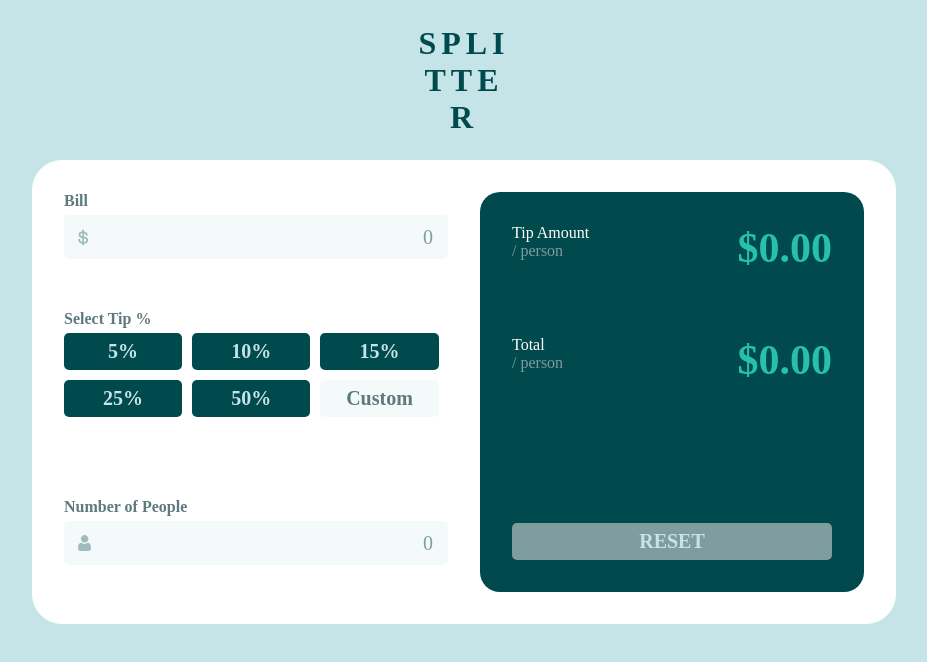
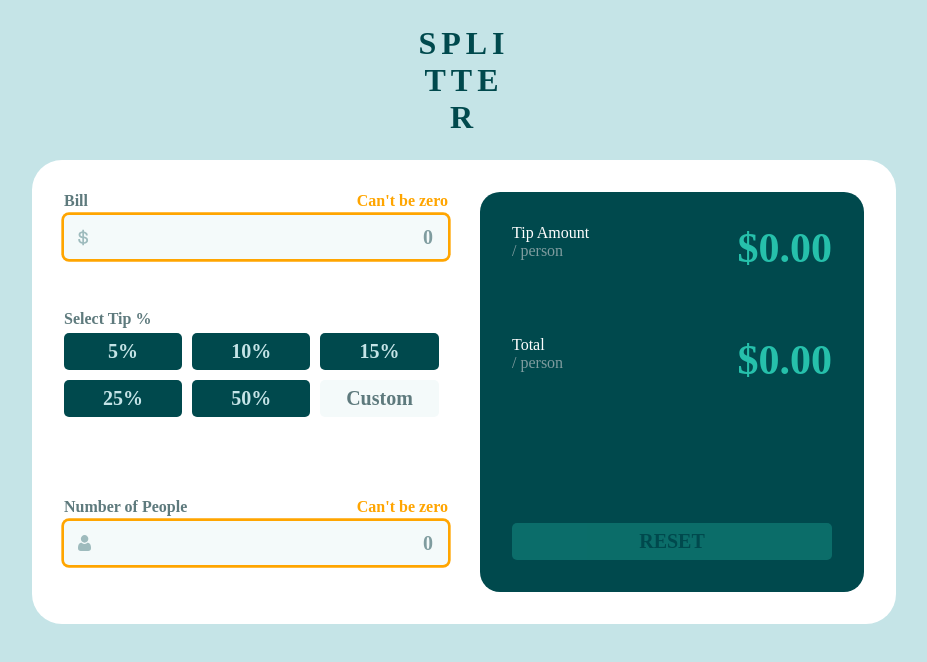
Before and after one commit to emmi/fem-tip-calculator, a React (Create React App) app in the folder my-app/: page / in a window 1280 px wide. Shown: the top 662 px of the page, without its empty margins (176-1103 px from the left). Built offline with nearby package versions, Linux system fonts and the light colour scheme.

Commit message:
move input fields to separate component and show error messages

```diff
--- a/my-app/src/App.css
+++ b/my-app/src/App.css
@@ -6,6 +6,12 @@
   --secondary-cyan-4: hsl(185, 41%, 84%);
   --secondary-cyan-5: hsl(189, 41%, 97%);
   --white: hsl(0, 0%, 100%);
+
+  --basic-font: "Space Mono";
+}
+
+* {
+  font-family: var(--basic-font);
 }
 
 html {
@@ -15,7 +21,6 @@ html {
 
 body {
   box-sizing: border-box;
-  font-family: "Space Mono";
   margin: 0;
   display: block;
   width: 100vw;
@@ -24,7 +29,6 @@ body {
 
 .App {
   text-align: center;
-
   width: 100vw;
   margin: 0;
   padding: 0;
@@ -65,15 +69,8 @@ body {
 .settings {
   width: 50%;
   flex-direction: column;
-  /* padding: 2em; */
   padding-right: 2em;
   display: flex;
-}
-
-.bill {
-  flex: 1;
-  display: flex;
-  flex-direction: column;
 }
 
 .settings label {
@@ -81,31 +78,6 @@ body {
   font-weight: 700;
   margin-bottom: 5px;
   color: var(--secondary-cyan-2);
-}
-
-input {
-  border-radius: 5px;
-  border: none;
-  padding: 7px 15px;
-  height: 30px;
-  text-align: right;
-  font-family: "Space Mono";
-  font-size: 20px;
-  color: var(--secondary-cyan-3);
-}
-
-input::placeholder {
-  color: var(--secondary-cyan-3);
-}
-
-.input-field--dollar {
-  background: url(./images/icon-dollar.svg) var(--secondary-cyan-5) no-repeat
-    scroll 14px 14px;
-}
-
-.input-field--person {
-  background: url(./images/icon-person.svg) var(--secondary-cyan-5) no-repeat
-    scroll 14px 14px;
 }
 
 .tip-selector {
@@ -129,11 +101,16 @@ input::placeholder {
   padding: 7px;
   margin: 0 10px 10px 0;
   border-radius: 5px;
-  font-family: "Space Mono";
   font-weight: 700;
   color: var(--secondary-cyan-4);
   width: 30%;
   font-size: 20px;
+  outline: none;
+}
+
+button:hover,
+button:focus-visible {
+  box-shadow: 0 0 0 2pt var(--primary-cyan);
 }
 
 .button--light {
@@ -141,10 +118,9 @@ input::placeholder {
   color: var(--secondary-cyan-2);
 }
 
-.people-count {
-  flex: 1;
-  display: flex;
-  flex-direction: column;
+.button--selected {
+  background-color: var(--primary-cyan);
+  color: var(--secondary-cyan-1);
 }
 
 .results {
@@ -194,10 +170,18 @@ input::placeholder {
 }
 
 .reset-button {
-  background-color: var(--secondary-cyan-3);
   width: auto;
   margin: 0;
   text-transform: uppercase;
+  background-color: var(--primary-cyan);
+  color: var(--secondary-cyan-1);
+}
+
+.reset-button:disabled {
+  background-color: var(--primary-cyan);
+  opacity: 0.3;
+  color: var(--secondary-cyan-1);
+  box-shadow: 0 0 0;
 }
 
 @media only screen and (max-width: 600px) {
--- a/my-app/src/App.tsx
+++ b/my-app/src/App.tsx
@@ -1,7 +1,72 @@
-import React from "react"
+import React, { useState } from "react"
 import "./App.css"
+import InputField from "./components/InputField"
+
+const PERCENTAGE_OPTIONS = [5, 10, 15, 25, 50]
+
+enum State {
+  Changed = "CHANGED",
+  NotChanged = "NOT CHANGED"
+}
 
 function App() {
+  const [bill, setBill] = useState(0)
+  const [peopleCount, setPeopleCount] = useState(0)
+
+  const [state, updateState] = useState(State.NotChanged)
+
+  const [selectedPercentage, setSelectedPercentage] = useState(null)
+
+  const [results, setResults] = useState({ tipAmount: 0, totalAmount: 0 })
+
+  const onSelectPercentage = (e: any) => {
+    setSelectedPercentage(e.target.id)
+    updateState(State.Changed)
+  }
+
+  const onReset = (e: any) => {
+    e.preventDefault()
+    setBill(0)
+    setPeopleCount(0)
+    setSelectedPercentage(null)
+    setResults({ tipAmount: 0, totalAmount: 0 })
+  }
+
+  const percentageOptions = PERCENTAGE_OPTIONS.map(option => (
+    <button
+      id={option.toString()}
+      className={`button ${
+        selectedPercentage === option.toString() ? "button--selected" : ""
+      }`}
+      onClick={onSelectPercentage}
+    >
+      {option}%
+    </button>
+  )).concat(
+    <button
+      className="button button--light"
+      onClick={() => console.log("TODO")}
+    >
+      Custom
+    </button>
+  )
+
+  if (
+    bill > 0 &&
+    !!selectedPercentage &&
+    peopleCount > 0 &&
+    state === State.Changed
+  ) {
+    const percentage = 1 + selectedPercentage / 100
+
+    const totalAmount = (bill * percentage) / peopleCount
+
+    const tipAmount = totalAmount - bill / peopleCount
+
+    setResults({ tipAmount, totalAmount })
+    updateState(State.NotChanged)
+  }
+
   return (
     <div className="App">
       <div className="splitter">
@@ -9,36 +74,70 @@ function App() {
       </div>
       <div className="calculator">
         <div className="settings">
-          <div className="bill">
+          <InputField
+            label="Bill"
+            type="bill"
+            value={bill}
+            onChange={(e: any) => {
+              if (!e.target.validity.patternMismatch && e.target.value >= 0) {
+                setBill(e.target.value)
+                updateState(State.Changed)
+              }
+            }}
+          />
+          {/* <div className="bill">
             <label htmlFor="bill">Bill</label>
             <input
-              type="text"
+              type="number"
               id="bill"
-              className="input-field--dollar"
+              className={`input-field--dollar ${
+                bill.toString() === "0" ? "input--empty" : ""
+              }`}
               placeholder="0"
+              value={bill}
+              pattern="^[0-9]*$"
+              onChange={(e: any) => {
+                if (!e.target.validity.patternMismatch && e.target.value >= 0) {
+                  setBill(e.target.value)
+                  updateState(State.Changed)
+                }
+              }}
             ></input>
-          </div>
+          </div> */}
           <div className="tip-selector">
             <label htmlFor="tip-amount">Select Tip %</label>
-            <div className="tip-amount-buttons">
-              {/* TODO: make this dynamic */}
-              <button className="button">5%</button>
-              <button className="button">10%</button>
-              <button className="button">15%</button>
-              <button className="button">25%</button>
-              <button className="button">50%</button>
-              <button className="button button--light">Custom</button>
-            </div>
+            <div className="tip-amount-buttons">{percentageOptions}</div>
           </div>
-          <div className="people-count">
+          <InputField
+            label="Number of People"
+            type="people"
+            value={peopleCount}
+            onChange={(e: any) => {
+              if (!e.target.validity.patternMismatch && e.target.value >= 0) {
+                setPeopleCount(e.target.value)
+                updateState(State.Changed)
+              }
+            }}
+          />
+          {/* <div className="people-count">
             <label htmlFor="people-count">Number of People</label>
             <input
-              type="text"
+              type="number"
               id="people-count"
-              className="input-field--person"
+              className={`input-field--person ${
+                peopleCount.toString() === "0" ? "input--empty" : ""
+              }`}
               placeholder="0"
-            ></input>
-          </div>
+              value={peopleCount}
+              pattern="^[0-9]*$"
+              onChange={(e: any) => {
+                if (!e.target.validity.patternMismatch && e.target.value >= 0) {
+                  setPeopleCount(e.target.value)
+                  updateState(State.Changed)
+                }
+              }}
+            ></input> */}
+          {/* </div> */}
         </div>
         <div className="results">
           <div className="result-row">
@@ -46,17 +145,23 @@ function App() {
               <p className="results-row-label main-label">Tip Amount</p>
               <p className="results-row-label sub-label">/ person</p>
             </label>
-            <p className="result-value">$0.00</p>
+            <p className="result-value">${results.tipAmount.toFixed(2)}</p>
           </div>
           <div className="result-row">
             <label htmlFor="" className="label--light">
               <p className="results-row-label main-label">Total</p>
               <p className="results-row-label sub-label">/ person</p>
             </label>
-            <p className="result-value">$0.00</p>
+            <p className="result-value">${results.totalAmount.toFixed(2)}</p>
           </div>
           <div className="button-container">
-            <button className="button reset-button">Reset</button>
+            <button
+              disabled={bill === 0 || !selectedPercentage || peopleCount === 0}
+              className="button reset-button"
+              onClick={onReset}
+            >
+              Reset
+            </button>
           </div>
         </div>
       </div>
--- /dev/null
+++ b/my-app/src/components/InputField/InputField.tsx
@@ -0,0 +1,48 @@
+import "./styles.css"
+
+const getClassNames = (type: "people" | "bill", value: number) => {
+  const baseClassname = `input-field--${type}`
+
+  if (value === 0) {
+    return `${baseClassname} input--empty`
+  }
+
+  return baseClassname
+}
+
+const isError = (value: number) => value === 0
+
+function InputField({
+  label,
+  type,
+  value,
+  onChange
+}: {
+  label: string
+  type: "people" | "bill"
+  value: number
+  onChange: any
+}) {
+  const classNames = getClassNames(type, value)
+  const error = isError(value)
+
+  return (
+    <div className="container">
+      <div className="label-container">
+        <label htmlFor={type}>{label}</label>
+        {error && <span className="error">Can't be zero</span>}
+      </div>
+      <input
+        type="number"
+        id={type}
+        className={classNames}
+        placeholder="0"
+        value={value}
+        pattern="^[0-9]*$"
+        onChange={onChange}
+      ></input>
+    </div>
+  )
+}
+
+export default InputField
--- /dev/null
+++ b/my-app/src/components/InputField/index.ts
@@ -0,0 +1,3 @@
+import InputField from "./InputField"
+
+export default InputField
--- /dev/null
+++ b/my-app/src/components/InputField/styles.css
@@ -0,0 +1,68 @@
+.container {
+  flex: 1;
+  display: flex;
+  flex-direction: column;
+}
+
+label {
+}
+
+.label-container {
+  justify-content: space-between;
+  display: flex;
+}
+
+.error {
+  color: orange;
+  font-weight: 700;
+  display: inline;
+  text-align: right;
+}
+
+input {
+  border-radius: 5px;
+  border: none;
+  padding: 7px 15px;
+  height: 30px;
+  text-align: right;
+  font-size: 20px;
+  font-weight: 700;
+  color: var(--secondary-cyan-1);
+  outline: none;
+}
+
+.input--empty {
+  color: var(--secondary-cyan-3);
+  box-shadow: 0 0 0 2pt orange;
+}
+
+input::placeholder {
+  color: var(--secondary-cyan-3);
+}
+
+input:hover,
+input:focus-visible {
+  box-shadow: 0 0 0 2pt var(--primary-cyan);
+}
+
+/* Chrome, Safari, Edge, Opera */
+input::-webkit-outer-spin-button,
+input::-webkit-inner-spin-button {
+  -webkit-appearance: none;
+  margin: 0;
+}
+
+/* Firefox */
+input[type="number"] {
+  -moz-appearance: textfield;
+}
+
+.input-field--bill {
+  background: url(../../images/icon-dollar.svg) var(--secondary-cyan-5)
+    no-repeat scroll 14px 14px;
+}
+
+.input-field--people {
+  background: url(../../images/icon-person.svg) var(--secondary-cyan-5)
+    no-repeat scroll 14px 14px;
+}
```
